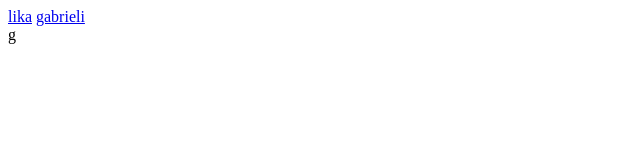
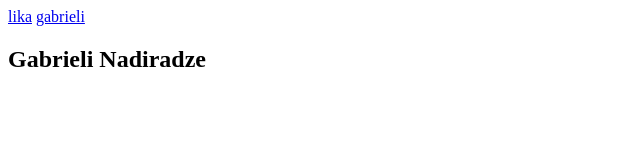
Before and after one commit to gabrieli12/group50, a plain HTML site: page index.html in a window 1280 px wide. Shown: the whole page, without its empty margins (0-640 px from the left). Drawn offline with Linux system fonts and the light colour scheme.

Commit message:
added my section

```diff
--- a/index.html
+++ b/index.html
@@ -14,7 +14,9 @@
         </nav>
     </header>
 
-    g
+    <section>
+        <h2>Gabrieli Nadiradze</h2>
+    </section>
 
 </body>
 </html>
```
